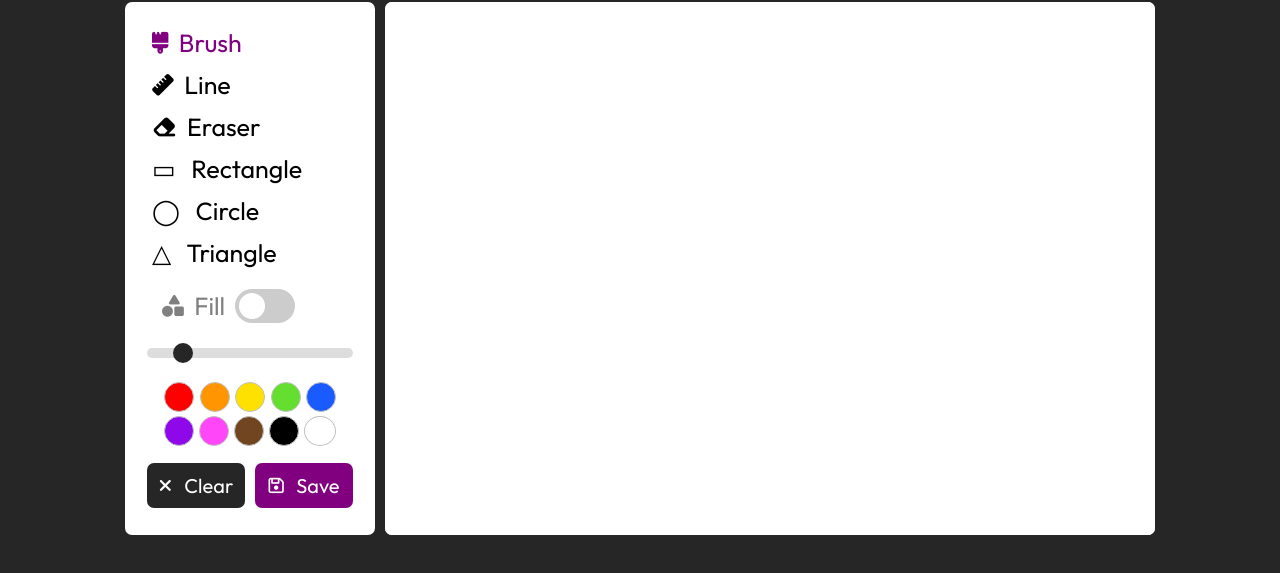
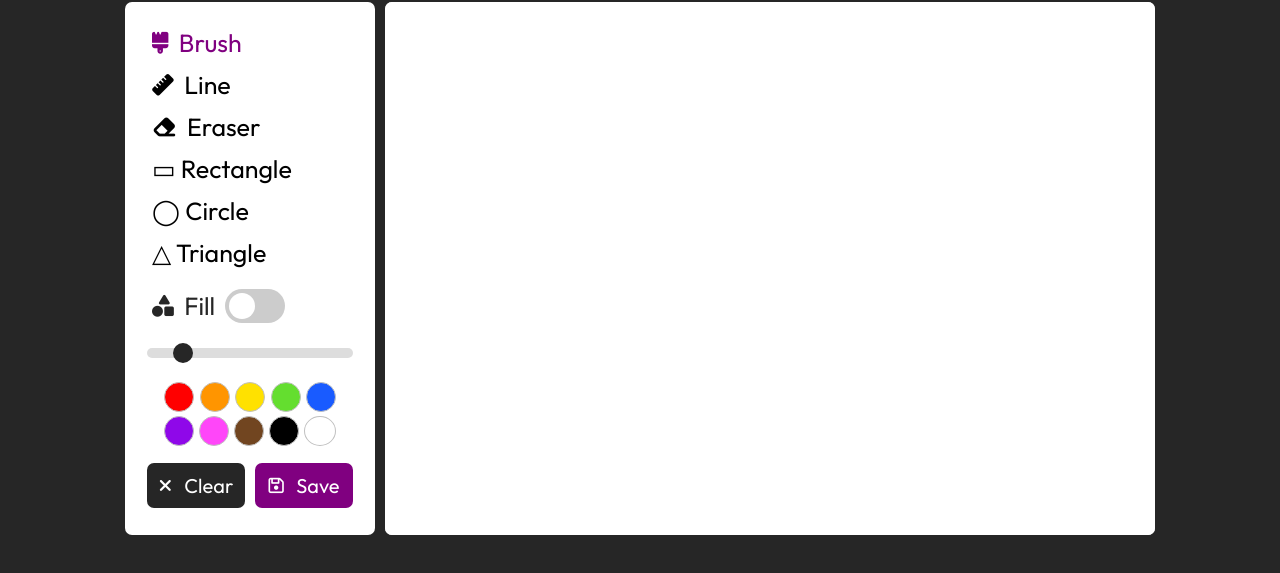
Before and after one commit to elizabetholsavsky/draw, a plain HTML site: page index.html in a window 1280 px wide. Shown: the part 195-768 px from the top of the page. Drawn offline with Linux system fonts and the light colour scheme.

Commit message:
fix tool alignment, correct fill toggle color to match other tools

```diff
--- a/css/style.css
+++ b/css/style.css
@@ -79,8 +79,9 @@ section {
 }
 
 .toggle :where(span, label) {
-    color: grey;
-    padding-left: 10px;
+    color: var(--dark-gray);
+    align-items: flex-start;
+
 }
 
 .tool-choice:hover {
--- a/index.html
+++ b/index.html
@@ -32,15 +32,15 @@
                     </li>
 
                     <li class="option tool" id="rectangle">
-                        <span class="tool-choice">▭ &nbsp Rectangle</span>
+                        <span class="tool-choice">▭ Rectangle</span>
                     </li>
 
                     <li class="option tool" id="circle">
-                        <span class="tool-choice">◯ &nbsp Circle</span>
+                        <span class="tool-choice">◯ Circle</span>
                     </li>
 
                     <li class="option tool" id="triangle">
-                        <span class="tool-choice">△ &nbsp Triangle</span>
+                        <span class="tool-choice">△ Triangle</span>
                     </li>
                 </ul>
         </div>
```
